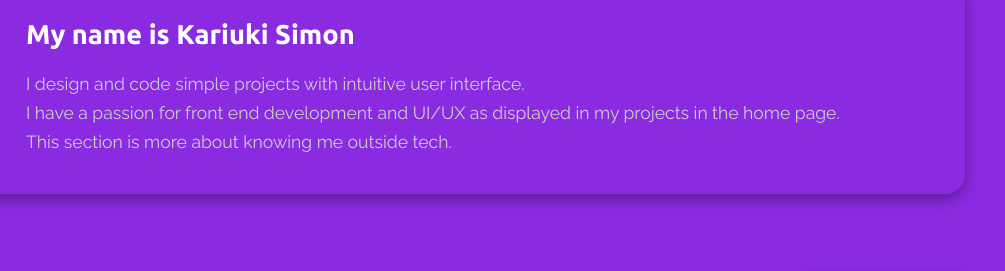
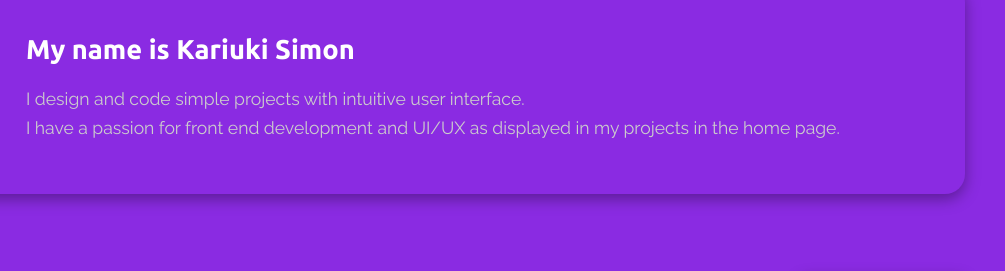
Before and after one commit to simonkarata/myportfolio, a plain HTML site: page projects/index.html in a window 1280 px wide. Shown: the part 941-1212 px from the top of the page, 275-1280 px from the left. Drawn offline with nearby package versions, Linux system fonts and the light colour scheme; animation ran at ten frames a second.

Commit message:
made changes to link and updated styling plus text

```diff
--- a/projects/index.html
+++ b/projects/index.html
@@ -32,7 +32,6 @@
                 <h1>My name is Kariuki Simon </h1>
                 <p>I design and code simple projects with intuitive user interface.</p>
                 <p>I have a passion for front end development and UI/UX as displayed in my projects in the home page.</p>
-                <p>This section is more about knowing me outside tech.</p>
 
             </div>
         </div>
```
